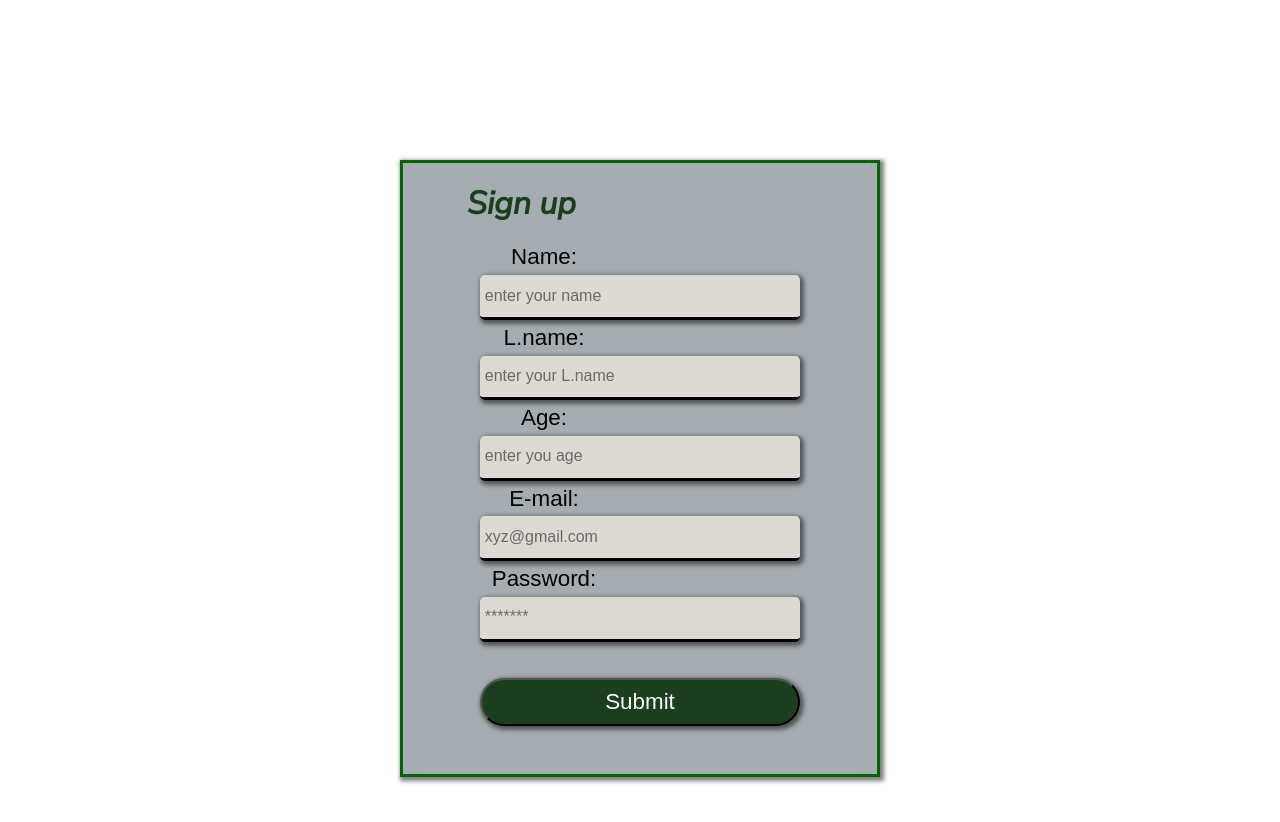
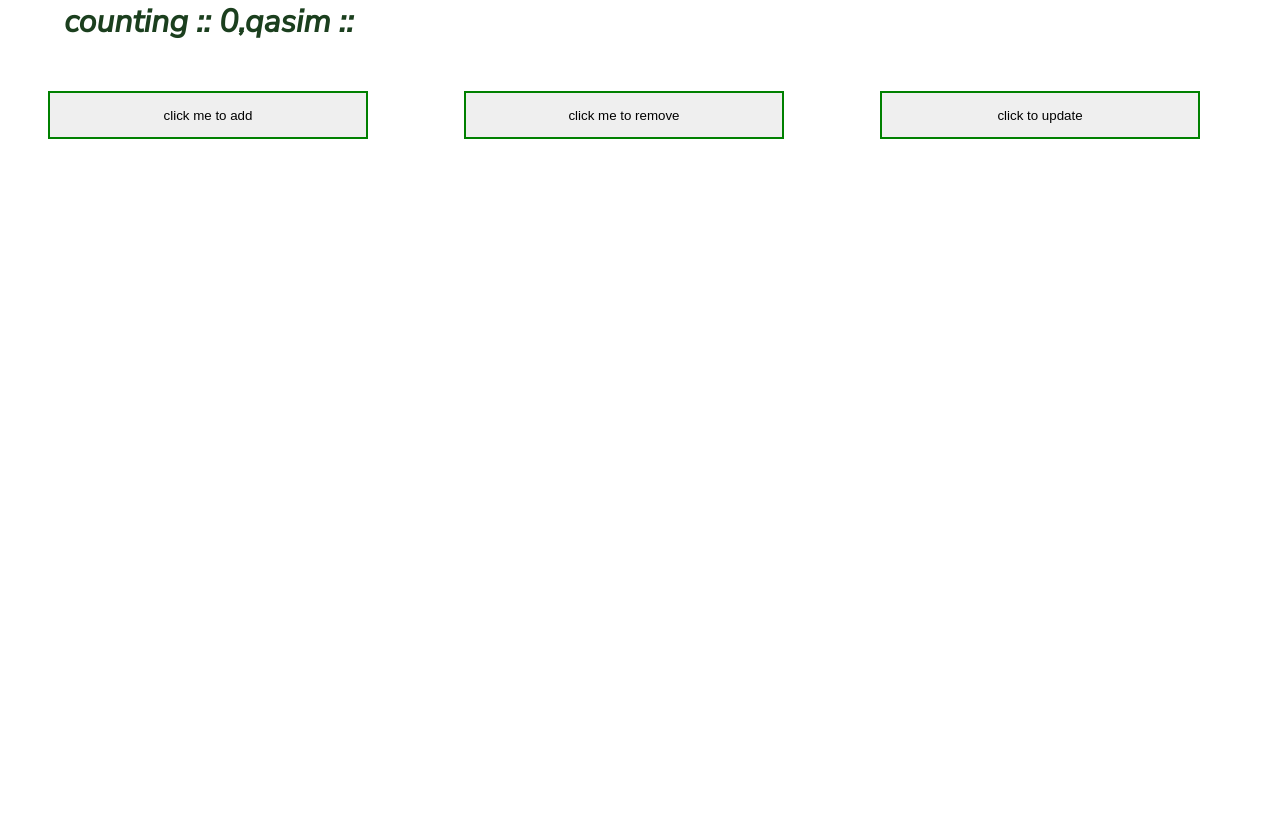
Before and after one commit to qasim-ali14/do-this, a React (Create React App) app in the folder my-app/: page / in a window 1280 px wide. Shown: the top 822 px of the page. After the commit the page ends 800 px from the top, so only its background shows below. Built offline with nearby package versions, Linux system fonts and the light colour scheme.

Commit message:
use effect hook

```diff
--- a/my-app/src/App.js
+++ b/my-app/src/App.js
@@ -1,18 +1,27 @@
 import React from "react";
-import Checking from "./Checking"
 import Signup from "./Signup/Signup"
-import { useState } from "react";
 
+import { useState } from 'react';
+import { useEffect } from "react";
 function App() {
+//use effcct hook
+//use as a side function in  function components.
+//when we want to update dom
+//when we want to fetch something.
   const [state,setstate]=useState(0);
+  const [data,setdata]=useState('qasim');
+  useEffect(()=>{
+    console.log('mounted data:');
+
+  },[state])
   function increasefun(){
     setstate(state+1);
     }
     function decreasefun(){
       setstate(state-1);
     }
-    function removeall(){
-      setstate(state-state);
+    function update(){
+      setdata('ali');
     }
     const styles={
       btn:{
@@ -31,11 +40,10 @@ function App() {
     }
   return (
     <>
-    {/* <h1 style={styles.hell}>counting ::  {state} ::</h1>
+     <h1 style={styles.hell}>counting ::  {state},{data} ::</h1>
     <button onClick={increasefun} style={styles.btn}>click me to add</button>
     <button onClick={decreasefun} style={styles.btn}>click me to remove</button>
-    <button onClick={removeall} style={styles.btn}>click memto remove all</button> */}
-    <Signup/>
+    <button onClick={update} style={styles.btn}>click to  update</button>
    {/* <Checking name="Facebook"/>
    <Checking name="instagram"/>
    <Checking name="Google"/>
--- a/my-app/src/Checking.jsx
+++ b/my-app/src/Checking.jsx
@@ -2,7 +2,7 @@ import React from 'react'
  function Checking(props) {
   return (
     <>
-    <li>
+    {/* <li>
     props stand for properties.
     props like a funcstions we take value in parameter.
     props used to send data from onr component to other.
@@ -11,8 +11,10 @@ import React from 'react'
     by this we make components re-usable
     </li>
     <br></br>
-      <button >login with {props.name}</button>
+      { <button >login with {props.name}</button>
+       */}
+        <h1> you submit for {props.name} times</h1>
     </>
-  )
+  );
 }
 export default Checking;
--- a/my-app/src/Signup/Signup.jsx
+++ b/my-app/src/Signup/Signup.jsx
@@ -1,8 +1,19 @@
 import React from 'react'
 import './Signup.css'
+// import '../Checking'
+// import { useState } from 'react';
+
  function Signup() {
-  return (  <div className='main'>
+//    const [state,setstate]=useState(0);
+//    function add(){
+//     setstate(state+1);
+
+//    }
+    return(
+     <div className='main'>
+
   <div className="signup">
+
       <h1 >Sign up</h1>
       <form id="form-start">
           <label htmlFor="Name">Name:</label>
@@ -16,7 +27,9 @@ import './Signup.css'
           <label htmlFor="password">Password:</label>
           <input type="password" placeholder='*******' maxLength={8} />
 
-          <button className='btn'>Submit</button>
+          <button   className='btn'>Submit</button>
+
+          {/* <Checking name={state}/> */}
 
       </form>
   </div>
```
